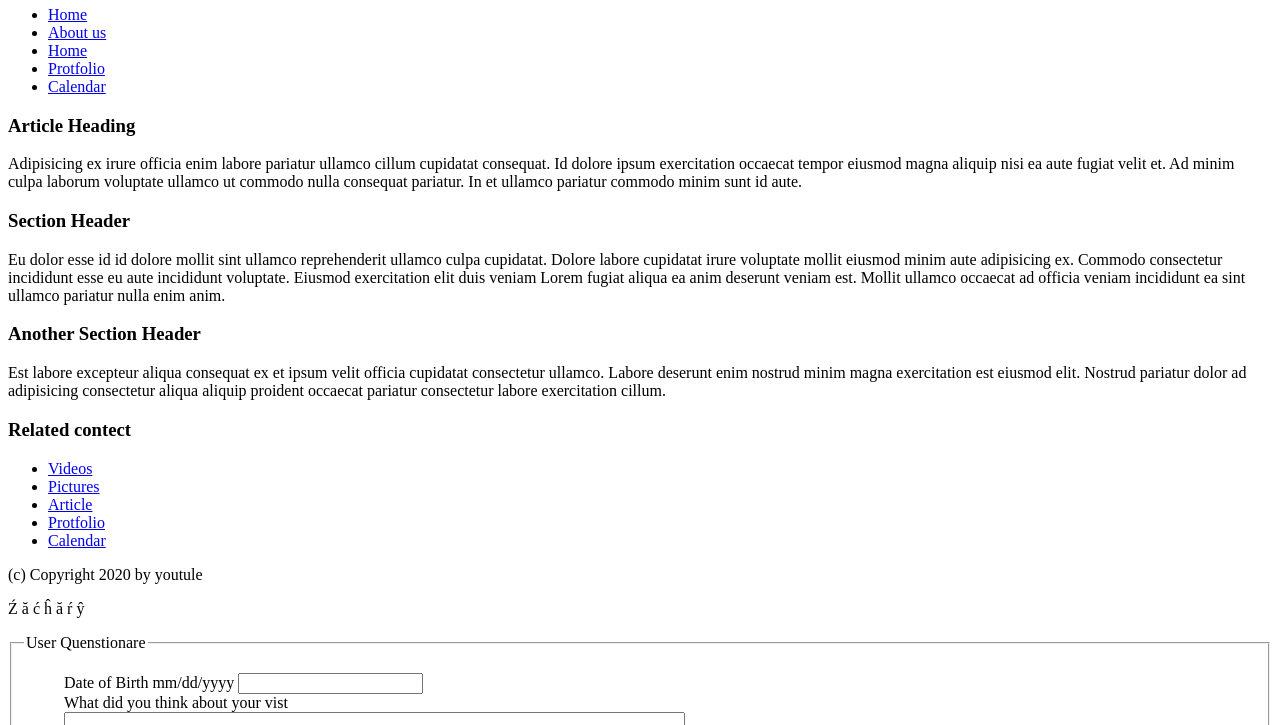
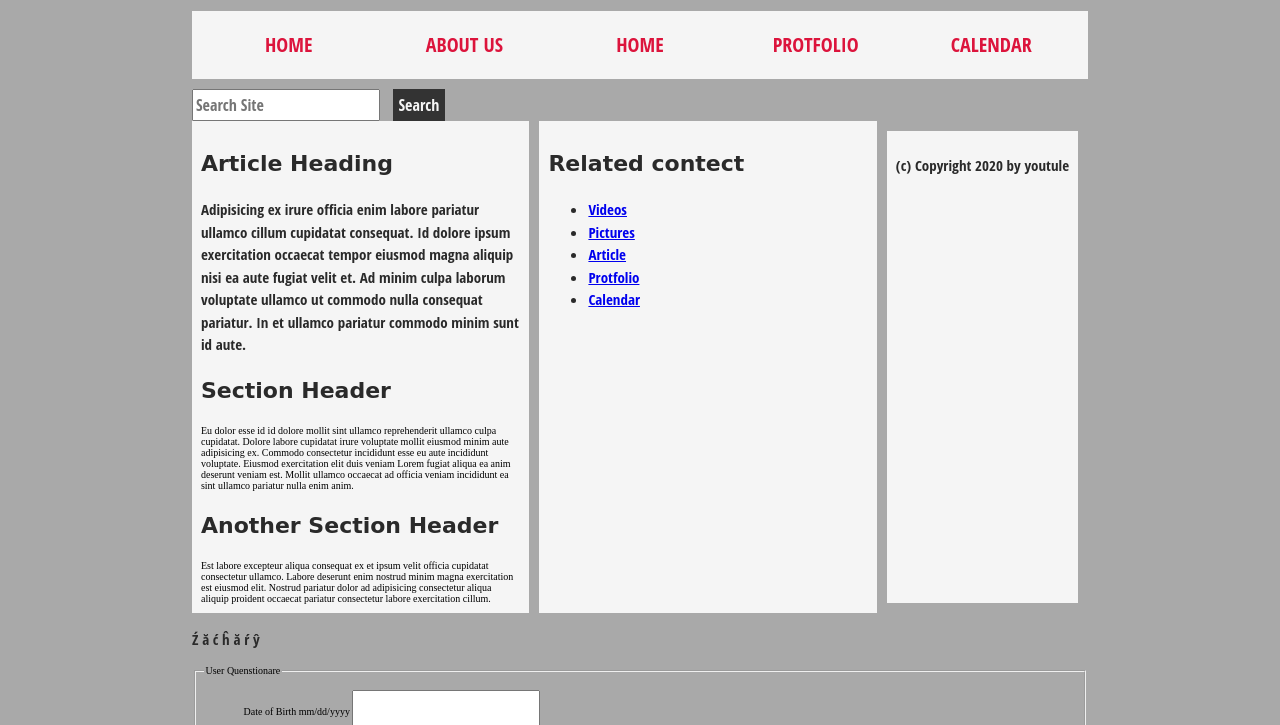
Before and after one commit to ZachTaoss/BasicwebsiteLayout, a plain HTML site: page index.html in a window 1280 px wide. Shown: the part 100-825 px from the top of the page. Drawn offline with Linux system fonts and the light colour scheme.

Commit message:
Saving Stuff

```diff
--- a/index.html
+++ b/index.html
@@ -4,6 +4,7 @@
     <meta charset="UTF-8">
     <meta name="viewport" content="width=device-width, initial-scale=1.0">
     <title>Basic website Layout</title>
+    <link href="style.css" rel="stylesheet"
 </head>
 <body>
     <a href="aboutus.html">About us Page</a>
@@ -23,6 +24,11 @@
             <li><a href="#">Calendar</a></li>
         </ul>
     </nav>
+    <form>
+        <input type="search" name="query" placeholder="Search Site">
+        <input type="submit" name="submit" id="submit" value="Search">
+    </form>
+
     <main>
 <article>
 <h3>Article Heading</h3>
--- /dev/null
+++ b/style.css
@@ -0,0 +1,114 @@
+html, body{
+    margin: 0;
+    padding: 0;
+}
+html{
+    font-size: 10px;
+    background-color: #a9a9a9;
+}
+body{
+    width: 70%;
+    margin: 0 auto;
+}
+/* Typography */
+h1,h2,h3,h4,h5,h6{
+    font-family: 'Sonsie One', cursive;
+    color: #2a2a2a;
+}
+p,input,li{
+    font-family: 'open Sans Condensed', sans-serif;
+    color: #2a2a2a;
+}
+h1{
+    font-size: 4rem;
+    text-align: center;
+    color: whitesmoke;
+    text-shadow: 2px 2px 10px black;
+}
+h2{
+    font-size: 3rem;
+    text-align: center;
+}
+h3{
+    font-size: 2.2rem;
+}
+h4{
+    font-size: 1.8rem;
+}
+
+p,li{
+    font-size: 1.5rem;
+    line-height: 1.5;
+}
+/* HEADER LAYOUT */
+nav,article,footer,aside{
+    background-color: whitesmoke;
+    padding: 1%;
+}
+nav{
+    height: 50px;
+    background-color: whitesmoke;
+    display: flex;
+    margin-bottom: 10px;
+}
+
+nav ul{
+    padding: 0;
+    list-style-type: none;
+    flex: 2;
+    display: flex;
+}
+
+nav li{
+    display: inline;
+    text-align: center;
+    flex: 1;
+}
+nav a{
+    display: inline-block;
+    font-size: 2rem;
+    text-transform: uppercase;
+    text-decoration: none;
+    color: crimson;
+}
+
+nav form{
+    flex: 1;
+    display: flex;
+    align-items: center;
+    height: 100%;
+    padding: 0 2rem;
+}
+
+input{
+    font-size: 1.6rem;
+    height: 32px;
+}
+
+input[type=search]{
+    flex: 3;
+}
+input[type="submit"]{
+    flex: 1;
+    margin-left: 1rem;
+    background: #333;
+    border: 0px;
+    color: whitesmoke;
+}
+
+/* Main Layout */
+main{
+    display: flex;
+}
+article{
+    flex: 1;
+
+}
+aside{
+    flex: 1;
+    margin-left: 10px;
+    background-color: whitesmoke;
+}
+footer{
+    margin: 10px
+}
```
